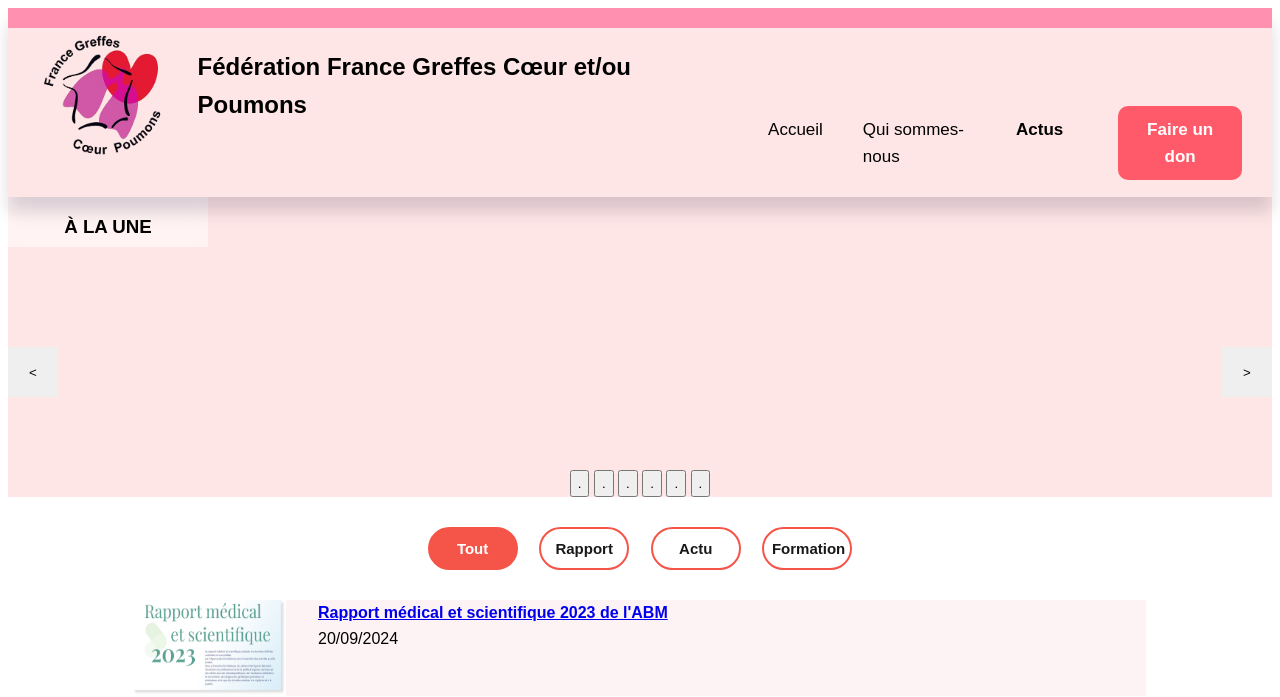
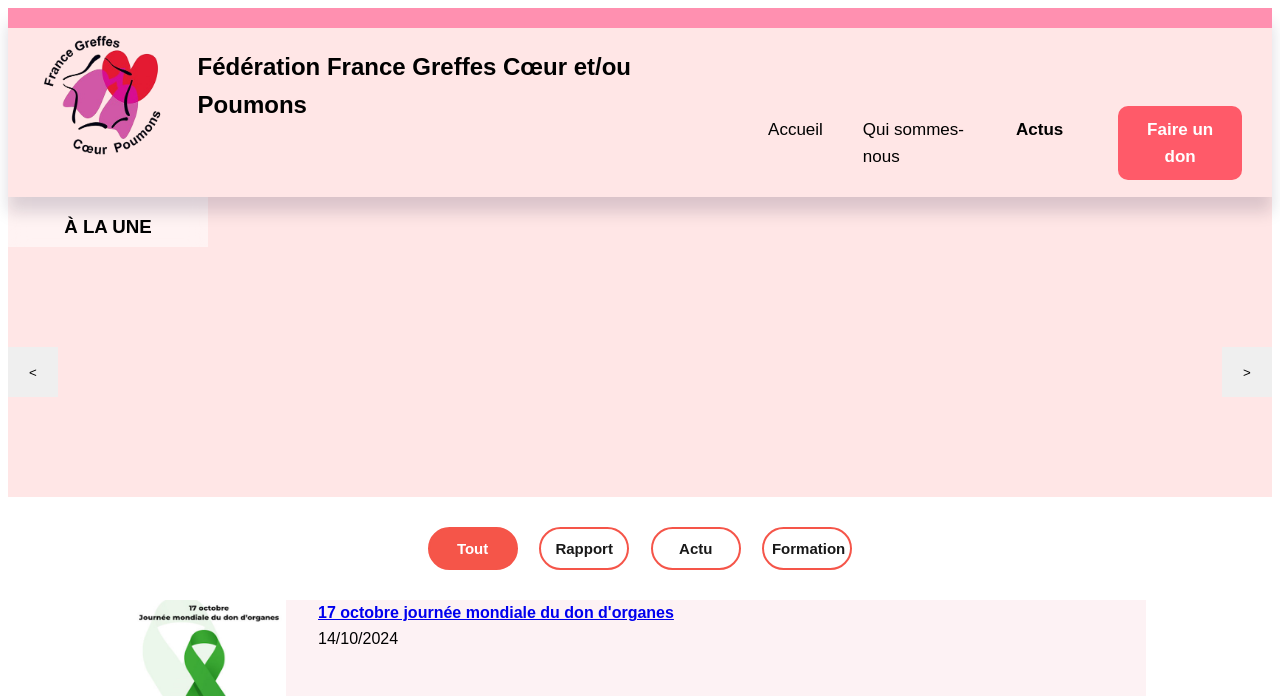
Before and after one commit to ZreY27/Refonte_FGCP_asso, a PHP site: page /actus.html in a window 1280 px wide. Shown: the top 697 px of the page. Run offline with PHP 8.4, Linux system fonts and the light colour scheme.

Commit message:
caroussel

```diff
--- a/SAE/actus.html
+++ b/SAE/actus.html
@@ -60,6 +60,7 @@
                 <button type="button" id="btnPrev" class = "boutonALaUne" onclick=""> < </button>
                 <button type="button" id="btnNext" class = "boutonALaUne" onclick=""> > </button>
 
+                <!--
                 <div id = "navigALaUne">
                     <button class = "pointNavig"> . </button>
                     <button class = "pointNavig"> . </button>
@@ -68,6 +69,7 @@
                     <button class = "pointNavig"> . </button>
                     <button class = "pointNavig"> . </button>
                 </div>
+                -->
             </div>
         </section>
 
--- a/SAE/script/script.js
+++ b/SAE/script/script.js
@@ -273,3 +273,10 @@
 
 // Quand on modifie la taille de l'écran, ça appelle la fonction
 window.addEventListener('resize', verifierTailleEcran);
+
+// Charge les actus dans le caroussel des articles à la une
+let articlesTri = articles.sort((a, b) => {
+    const dateA = new Date(a.date.split("/").reverse().join("-"));
+    const dateB = new Date(b.date.split("/").reverse().join("-"));
+    return dateB - dateA;
+});
--- a/SAE/style/actus.css
+++ b/SAE/style/actus.css
@@ -24,18 +24,28 @@
 }
 
 #container {
+    position: absolute;
     display: flex;
     flex-direction: row;
     overflow: hidden;
     height: 300px;
     width: 100%;
+
+}
+
+#carroussel {
+    display: flex;
+    width: 100%;
+    height: 100%;
 }
 
 .actusALaUne {
+
     height: 300px;
     width: 100%;
     margin: 0;
     flex-shrink: 0;
+    z-index: -5;
 }
 
 #divALaUne {
```
Also changed, not shown: SAE/script/carroussel.js (line endings or trailing spaces).
